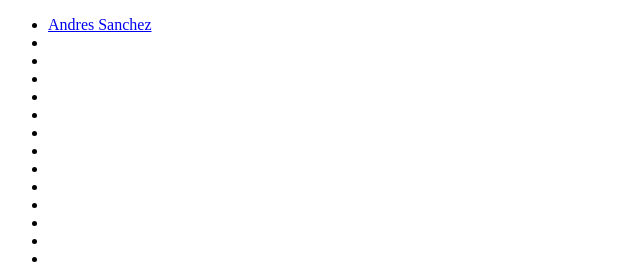
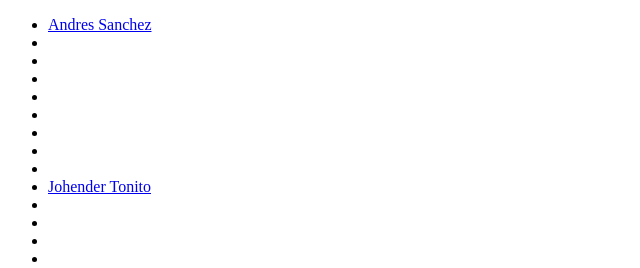
Before and after one commit to sofgrox/fundamentals_web, a plain HTML site: page team.html in a window 1280 px wide. Shown: the top 268 px of the page, without its empty margins (0-640 px from the left). Drawn offline with Linux system fonts and the light colour scheme.

Commit message:
modified: 8/9/2023

```diff
--- a/team.html
+++ b/team.html
@@ -16,7 +16,7 @@
         <li></li>
         <li></li>
         <li></li>
-        <li></li>
+        <li><a href="./pages/team/johe2121.html">Johender Tonito</a></li>
         <li></li>
         <li></li>
         <li></li>
```
